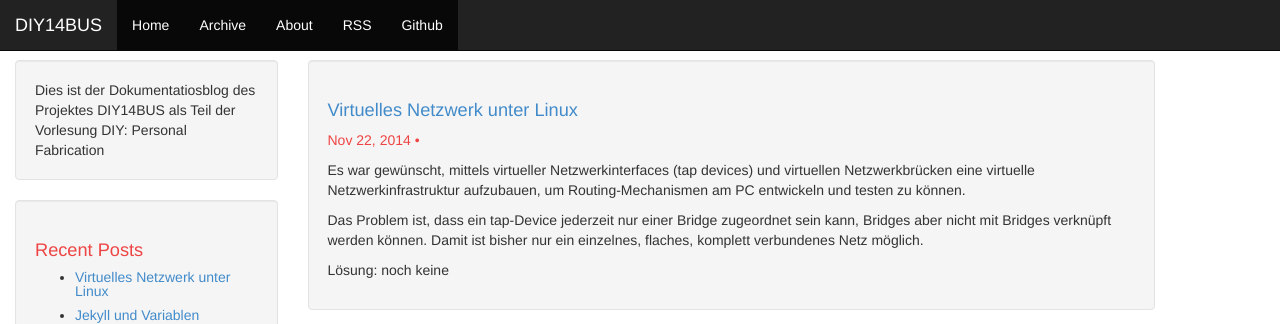
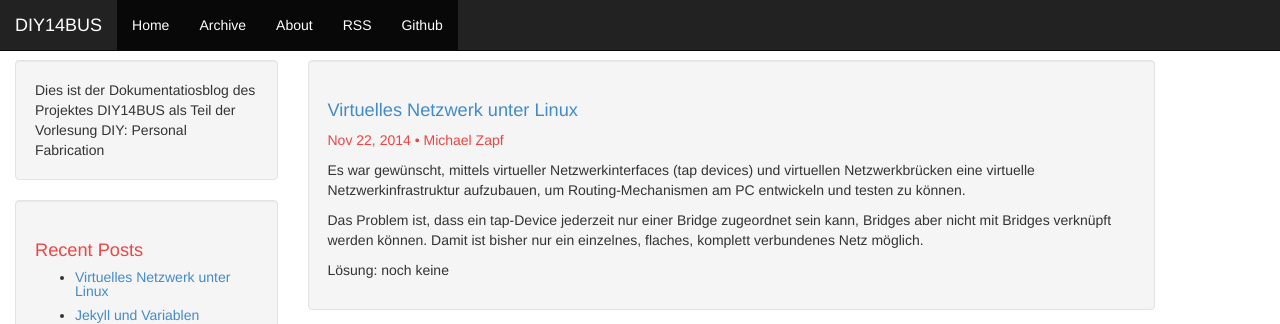
Before and after one commit to michz/diy14bus, a Jekyll site: the page built from _posts/2014-11-22-virtuelles-netzwerk.markdown, in a window 1280 px wide. Shown: the top 324 px of the page. Built offline with Jekyll 4.4.1, drawn with Linux system fonts in a browser that asks for light colours; Markdown is read by kramdown in place of the engine named in the settings.

```diff
--- a/_config.yml
+++ b/_config.yml
@@ -52,10 +52,10 @@ authors:
     mzapf:
         display_name: Michael Zapf
         gravatar:
-        email:
+        email: michael.zapf@fau.de
         web:
-        twitter:
-        github:
+        twitter: ZapfMichi
+        github: michz
     rbackhaus:
         display_name: Robin Backhaus
         gravatar:
--- a/_posts/2014-11-22-virtuelles-netzwerk.markdown
+++ b/_posts/2014-11-22-virtuelles-netzwerk.markdown
@@ -4,7 +4,7 @@ title:  "Virtuelles Netzwerk unter Linux"
 date:   2014-11-22 17:00:00
 categories: [Infrastruktur]
 tags: [Netzwerk, Funk, Linux, Simulation]
-author: michz
+author: mzapf
 ---
 Es war gewünscht, mittels virtueller Netzwerkinterfaces (tap devices) und
 virtuellen Netzwerkbrücken eine virtuelle Netzwerkinfrastruktur aufzubauen,
```
